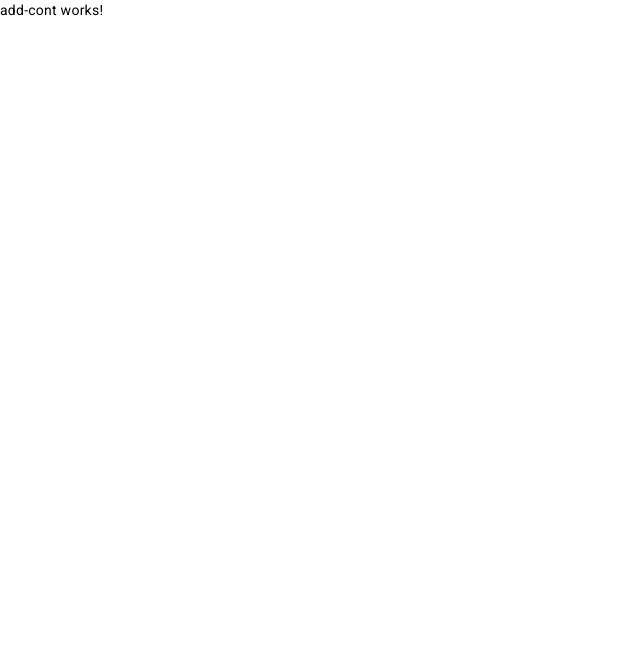
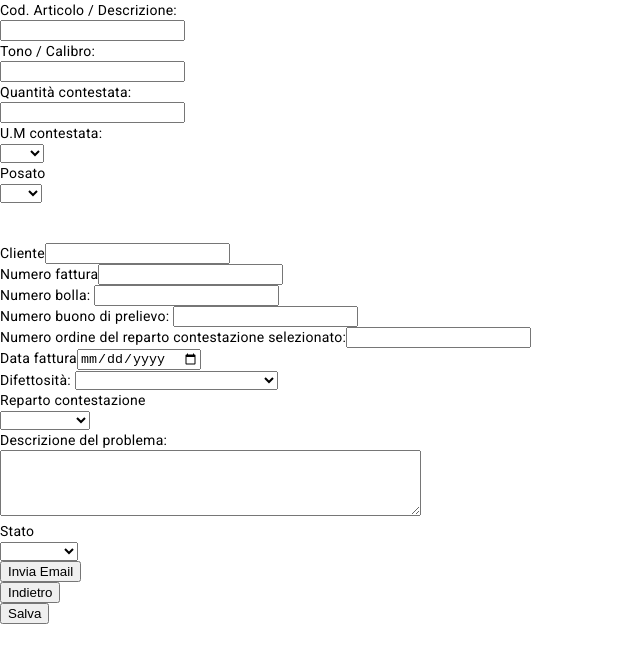
Before and after one commit to AlessandroCiroldi-Quix/Contestazioni_Ceramica, an Angular app in the folder src/main/Contestazioni_Ceramica_FE/: page /add in a window 1280 px wide. Shown: the top 662 px of the page, without its empty margins (0-640 px from the left). Built offline with nearby package versions, Linux system fonts and the light colour scheme.

Commit message:
addContestazioni modificato

```diff
--- a/src/main/Contestazioni_Ceramica_FE/src/app/components/add-cont/add-cont.component.html
+++ b/src/main/Contestazioni_Ceramica_FE/src/app/components/add-cont/add-cont.component.html
@@ -1 +1,155 @@
-<p>add-cont works!</p>
+<!-- HTML per il rettangolo Articoli -->
+<div class="container">
+  <div class="contenitoreArticoli">
+    <!-- Campo per inserire il Cod. Articolo / Descrizione -->
+    <div class="articoli">
+      <label for="articoli">Cod. Articolo / Descrizione: </label>
+      <br />
+      <input type="text" id="articoli" name="articoli" />
+    </div>
+
+    <!-- Campo per inserire il Tono / Calibro -->
+    <div class="tono">
+      <label for="tono"> Tono / Calibro: </label>
+      <br />
+      <input type="text" id="tono" name="tono" />
+    </div>
+
+    <!-- Campo per inserire la Quantità contestata -->
+    <div class="qta_cont">
+      <label for="qta">Quantità contestata: </label>
+      <br />
+      <input type="text" id="qta" name="qta" />
+    </div>
+
+    <!-- Menu a tendina per selezionare l'Unità di misura contestata -->
+    <div class="uinita_mis">
+      <label for="dropdown1">U.M contestata: </label>
+      <br />
+      <select class="uinita_mis" id="uinita_mis" name="uinita_mis">
+        <option value="Null"></option>
+        <option value="MQ">MQ</option>
+        <option value="PZ">PZ</option>
+        <option value="CO">CO</option>
+      </select>
+    </div>
+
+    <!-- Menu a tendina per selezionare se l'articolo è stato Posato o meno -->
+    <div class="posato">
+      <label>Posato </label>
+      <br />
+      <select class="posato" name="posato" id="posato">
+        <option value="Null"></option>
+        <option value="NO">NO</option>
+        <option value="SI">SI</option>
+      </select>
+    </div>
+  </div>
+</div>
+
+<!-- Separatore -->
+<br />
+<br />
+
+<!-- HTML per il Form -->
+<body>
+  <div ng-app="formAdd">
+    <!-- Campo per inserire il nome del Cliente -->
+    <div class="cliente">
+      <label for="input1">Cliente</label>
+      <input type="text" id="input1" />
+    </div>
+
+    <!-- Campo per inserire il Numero della Fattura -->
+    <div class="num_fattura">
+      <label for="input2">Numero fattura</label>
+      <input type="text" id="input2" />
+    </div>
+
+    <!-- Campo per inserire il Numero della Bolla -->
+    <div class="num_bolla">
+      <label for="input3">Numero bolla: </label>
+      <input type="text" id="input3" />
+    </div>
+
+    <!-- Campo per inserire il Numero del Buono di Prelievo -->
+    <div class="num_buono">
+      <label for="input4">Numero buono di prelievo: </label>
+      <input type="text" id="input4" />
+    </div>
+
+    <!-- Campo per inserire il Numero dell'Ordine del reparto contestazione selezionato -->
+    <div class="num_ordine">
+      <label for="input5"
+        >Numero ordine del reparto contestazione selezionato:</label
+      >
+      <input type="text" id="input5" />
+    </div>
+
+    <!-- Selezionatore di data (Datepicker) per la Data della Fattura -->
+    <div class="data_fattura">
+      <label for="datepicker">Data fattura</label>
+      <input type="date" id="datepicker" ng-model="selectedDate" />
+    </div>
+
+    <!-- Menu a tendina per selezionare la Difettosità -->
+    <div class="difettosita">
+      <label for="dropdown">Difettosità: </label>
+      <select id="dropdown" ng-model="selectedOption">
+        <option value="Null"></option>
+        <option value="opzione1">Errore qta (in evasione ordine)</option>
+        <option value="opzione1">Opzione 1</option>
+        <option value="opzione2">Opzione 2</option>
+        <option value="opzione3">Opzione 3</option>
+        <!-- Aggiungi altre opzioni se necessario -->
+      </select>
+    </div>
+
+    <!-- Menu a tendina per selezionare il Reparto di contestazione -->
+    <div class="reparto">
+      <label for="dropdown">Reparto contestazione</label>
+      <br />
+      <select id="dropdown">
+        <option value="Null"></option>
+        <option value="Produzione">Produzione</option>
+        <option value="logistica">Logistica</option>
+      </select>
+    </div>
+
+    <!-- Campo textarea per inserire la Descrizione del problema -->
+    <div class="textarea">
+      <label for="textarea" class="textarea" id="textarea"
+        >Descrizione del problema:</label
+      >
+      <br />
+      <textarea id="comment" name="comment" rows="4" cols="50"></textarea>
+    </div>
+
+    <!-- Menu a tendina per selezionare lo Stato dell'articolo -->
+    <div class="stato">
+      <label for="dropdown"> Stato </label>
+      <br />
+      <select id="dropdownStato">
+        <option value="Null"></option>
+        <option value="Accettata">Accettata</option>
+        <option value="Rifiutata">Rifiutata</option>
+      </select>
+    </div>
+  </div>
+
+  <!-- Contenitore per i pulsanti -->
+  <div class="containerPulsanti">
+    <!-- Pulsante per inviare Email -->
+    <div class="pulsanteMail">
+      <button type="button">Invia Email</button>
+    </div>
+    <!-- Pulsante per tornare indietro -->
+    <div class="pulsanteindietro">
+      <button type="button">Indietro</button>
+    </div>
+    <!-- Pulsante per salvare i dati -->
+    <div class="pulsanteSalva">
+      <button type="button">Salva</button>
+    </div>
+  </div>
+</body>
--- a/src/main/Contestazioni_Ceramica_FE/src/app/components/add-cont/add-cont.component.scss
+++ b/src/main/Contestazioni_Ceramica_FE/src/app/components/add-cont/add-cont.component.scss
@@ -0,0 +1,5 @@
+//! Definizione delle variabili */
+:root {
+    --common-width: 300px;
+    --common-height: 200px;
+  }
--- a/src/main/Contestazioni_Ceramica_FE/src/app/form/form.component.scss
+++ b/src/main/Contestazioni_Ceramica_FE/src/app/form/form.component.scss
@@ -10,6 +10,7 @@
   margin-bottom: 20px; /* Aggiunge 20 pixel di spazio tra la tabella e la fine della pagina */
   border-radius: 10px;
   // margin-top: 20px;
+
 
   th,
   td {
```
